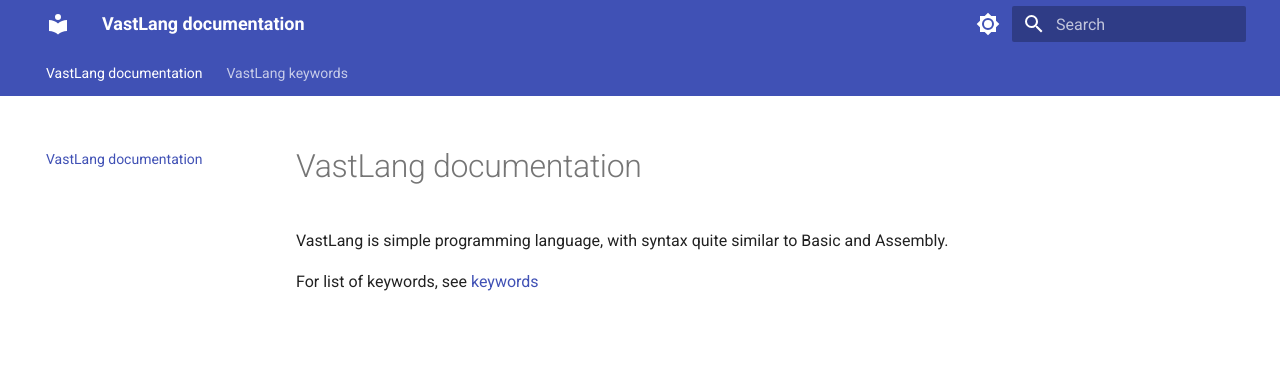
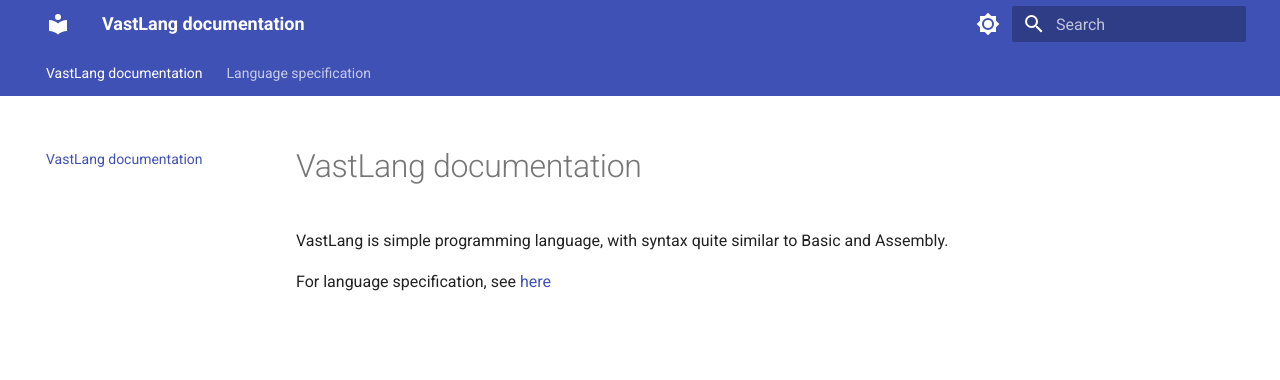
Before and after one commit to TK-A369/vastlang-docs, an MkDocs documentation site: the page built from docs/index.md, in a window 1280 px wide. Shown: the top 380 px of the page. Built offline with MkDocs 1.6.1 and Material for MkDocs 9.7.7, drawn with Linux system fonts in a browser that asks for light colours.

Commit message:
Reorganise documentation

```diff
--- a/docs/index.md
+++ b/docs/index.md
@@ -2,4 +2,4 @@
 
 VastLang is simple programming language, with syntax quite similar to Basic and Assembly.
 
-For list of keywords, see [keywords](/keywords/)
+For language specification, see [here](/lang-spec/)
--- a/mkdocs.yml
+++ b/mkdocs.yml
@@ -1,21 +1,23 @@
 site_name: VastLang documentation
 
 nav:
-    - 'index.md'
-    - 'keywords.md'
+  - 'index.md'
+  - 'Language specification':
+    - 'lang-spec/index.md'
+    - 'lang-spec/keywords.md'
 
 theme:
-    name: material
-    palette:
-        - media: "(prefers-color-scheme: light)"
-          scheme: default
-          toggle:
-              icon: material/brightness-7
-              name: Switch to dark mode
-        - media: "(prefers-color-scheme: dark)"
-          scheme: slate
-          toggle:
-              icon: material/brightness-4
-              name: Switch to light mode
-    features:
-        - navigation.tabs
+  name: material
+  palette:
+    - media: "(prefers-color-scheme: light)"
+      scheme: default
+      toggle:
+        icon: material/brightness-7
+        name: Switch to dark mode
+    - media: "(prefers-color-scheme: dark)"
+      scheme: slate
+      toggle:
+        icon: material/brightness-4
+        name: Switch to light mode
+  features:
+    - navigation.tabs
```
Also changed, not shown: docs/lang-spec/index.md (added, +13 -0 lines), docs/lang-spec/keywords.md (renamed from docs/keywords.md, +4 -0 lines).
